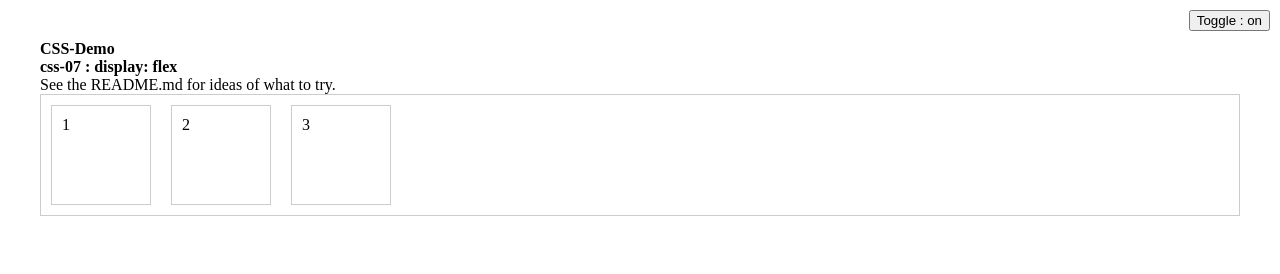
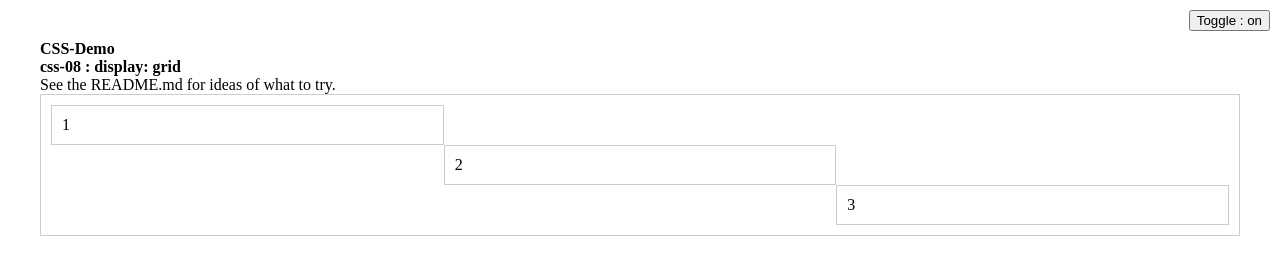
Before and after one commit to IGME-330-01-2235/css-demo, a website built with Vite: page src/index.html in a window 1280 px wide. Both pictures are taken after a click on the button "Toggle : off". Built offline with nearby package versions, Linux system fonts and the light colour scheme.

Commit message:
Demo 08 : grid

```diff
--- a/src/index.html
+++ b/src/index.html
@@ -8,13 +8,13 @@
   </head>
   <body class="off">
     <h1>CSS-Demo</h1>
-    <h2>css-07 : display: flex</h2>
+    <h2>css-08 : display: grid</h2>
     <button id="toggle-button">Toggle : off</button>
     <p>See the README.md for ideas of what to try.</p>
-    <div class="flex-wrapper">
-      <div class="item">1</div>
-      <div class="item two">2</div>
-      <div class="item">3</div>
+    <div class="grid-wrapper">
+      <div class="one">1</div>
+      <div class="two">2</div>
+      <div class="three">3</div>
     </div>
 
     <script type="module" src="./main.ts"></script>
--- a/src/styles.css
+++ b/src/styles.css
@@ -18,19 +18,27 @@
   font-weight: bold;
 }
 
-.on .flex-wrapper {
-  display: flex;
-  flex-direction: row;
-  justify-content: flex-start;
-  align-items: flex-start;
-  gap: 20px;
+.on .grid-wrapper {
+  display: grid;
+  grid-template-rows: 1fr 1fr 1fr;
+  grid-template-columns: 1fr 1fr 1fr;
 }
 
+.on .one {
+  grid-column-start: 1;
+  grid-column-end: 2;
+  grid-row-start: 1;
+  grid-row-end: 2;
+}
 .on .two {
-  flex-grow: 0;
+  grid-column-start: 2;
+  grid-column-end: 3;
+  grid-row-start: 2;
+  grid-row-end: 3;
 }
-
-.item {
-  width: 100px;
-  height: 100px;
+.on .three {
+  grid-column-start: 3;
+  grid-column-end: 4;
+  grid-row-start: 3;
+  grid-row-end: 4;
 }
```
Also changed, not shown: README.md.
